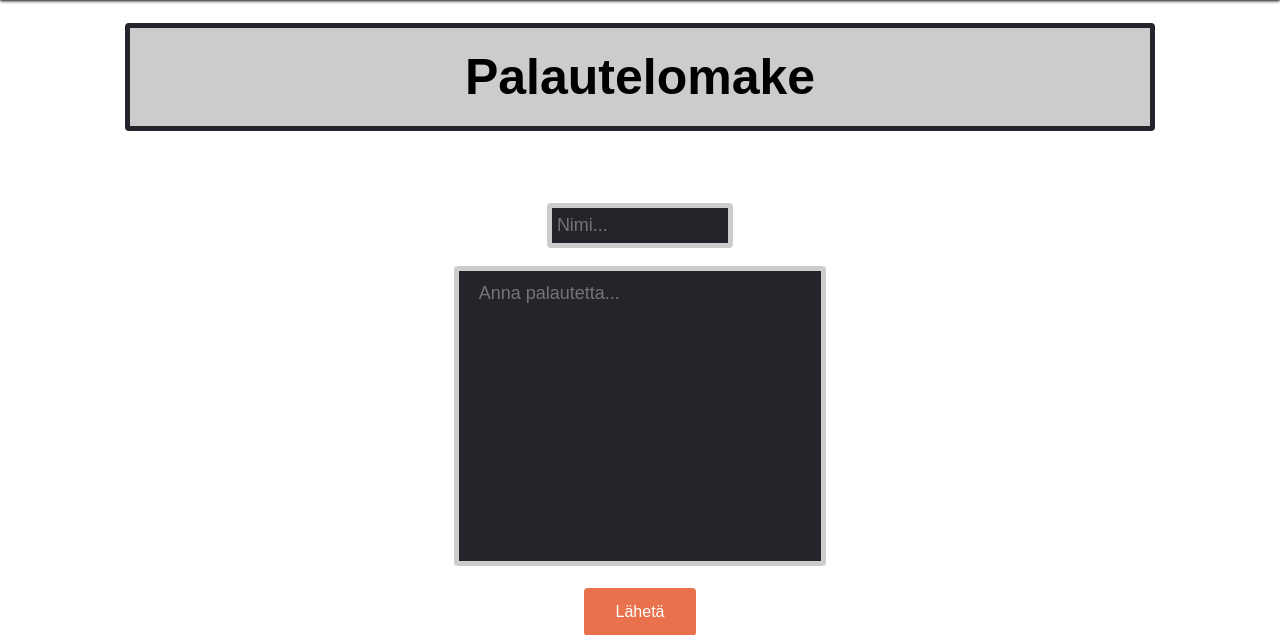
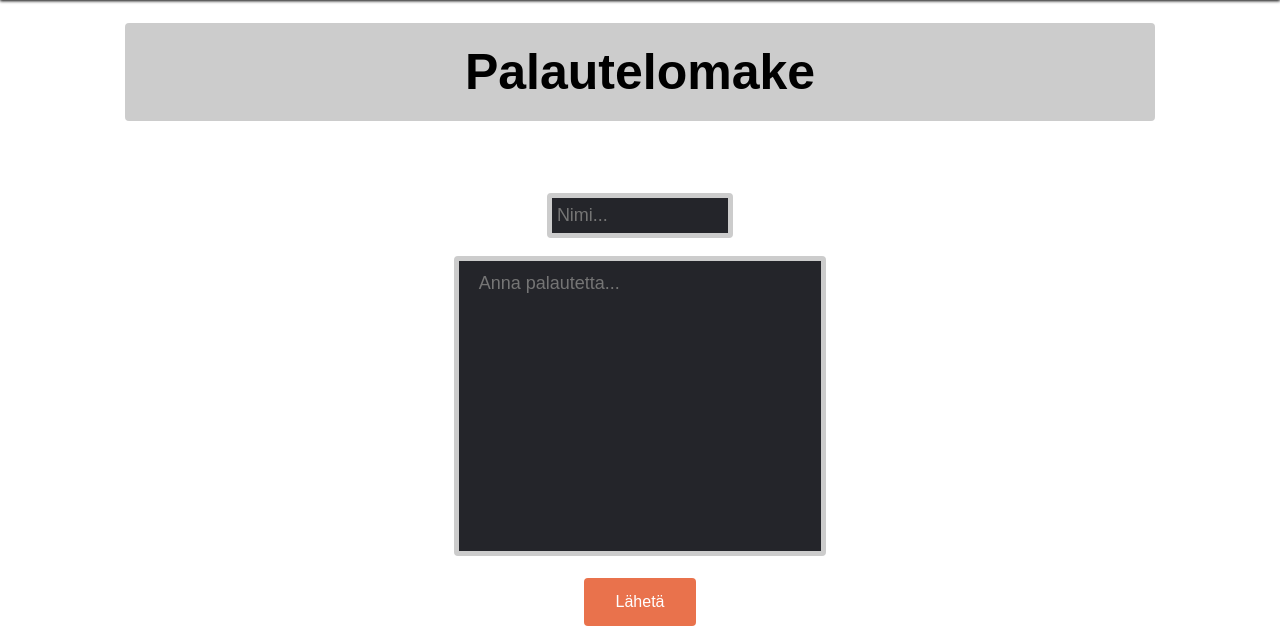
Before and after one commit to KaritaLaine/Autokorjaamo, a Django app: page /palautelomake/ in a window 1280 px wide. Shown: the part 115-750 px from the top of the page. Run offline with Django 3.2, Linux system fonts and the light colour scheme.

Commit message:
pieni muokkaus

```diff
--- a/autokorjaamo/base/static/base.css
+++ b/autokorjaamo/base/static/base.css
@@ -174,7 +174,6 @@ footer li {
   font-size: 25px;
   background-color: #ccc;
   border-radius: 4px;
-  border: 5px solid #24252a;
   width: 83%;
 }
 
```
